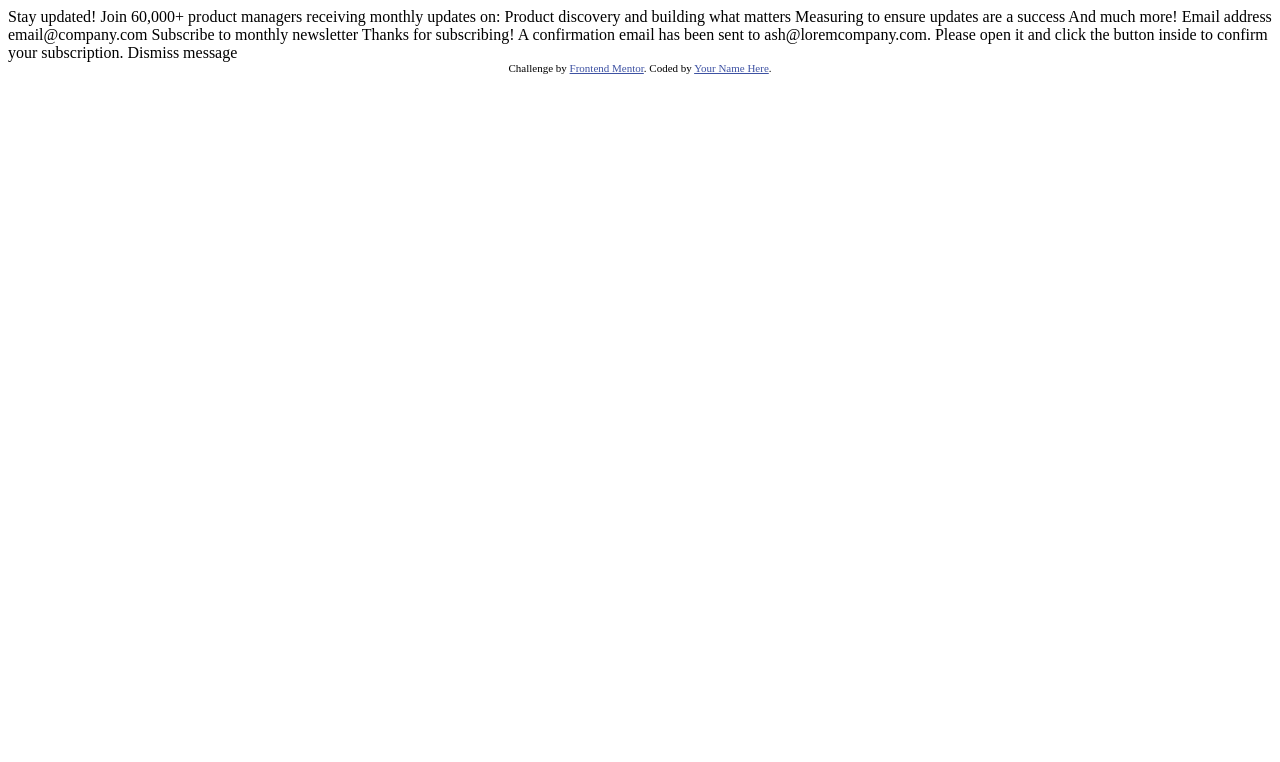
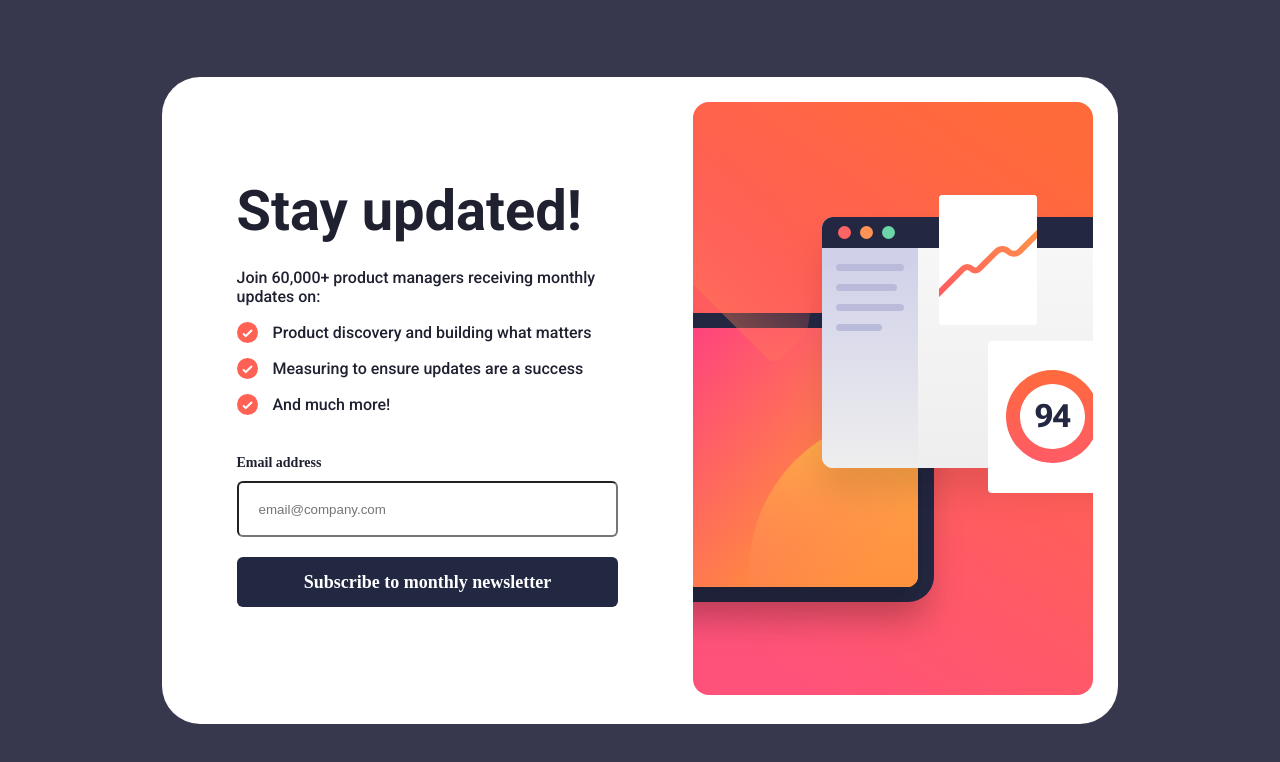
Before and after one commit to luismoreirabr/form, a plain HTML site: page index.html in a window 1280 px wide. Drawn offline with Linux system fonts and the light colour scheme.

Commit message:
feat: main structure and additional form styles

```diff
--- /dev/null
+++ b/css/style.css
@@ -0,0 +1,103 @@
+body {
+    margin: 0;
+    display: flex;
+    justify-content: center;
+    align-items: center;
+    min-height: 100vh;
+    background-color: #37384e;
+}
+
+.centeredElement {
+    height: 100%;
+    background-color: #fff;
+    color: #1f2131;
+    border-radius: 38px;
+    display: grid;
+    grid-template-columns: 1.1fr 0.9fr;
+    justify-content: center;
+    align-items: center;
+    padding: 25px;
+    gap: 25px;
+}
+
+.content {
+padding-inline: 50px;
+}
+
+.title-content {
+    font-size: 56px;
+    line-height: 40px;
+    font-weight: 700 !important;
+    font-family: 'Roboto', sans-serif;
+}
+
+.description-content {
+    max-width: 42ch;
+    font-size: 16px;
+        font-family: 'Roboto', sans-serif;
+
+}
+
+.list-content {
+    display: flex;
+    flex-direction: column;
+    gap: 15px;
+    font-size: 16px;
+        font-family: 'Roboto', sans-serif;
+}
+
+.list-item {
+    display: flex;
+    gap: 15px;
+    align-items: center;
+}
+
+.bg-image img {
+object-fit: contain !important;
+}
+
+.attribution {
+    font-size: 11px;
+    text-align: center;
+  }
+
+  .attribution a {
+    color: hsl(228, 45%, 44%);
+  }
+
+  .form-style{
+    display: flex;
+    flex-direction: column;
+    padding-block: 40px;
+  }
+
+  .form-style input{
+    height: 50px;
+    margin-top: 10px;
+    padding-inline: 20px;
+    border-radius: 6px;
+  }
+
+  .form-style label{
+    font-size: 14px;
+    font-weight: 900;
+  }
+
+  .form-style a{
+    font-size: 18px;
+    color: #fff;
+    text-align: center;
+    background-color: #222742;
+    text-decoration: none;
+    height: 50px;
+    border-radius: 6px;
+    display: flex;
+    justify-content: center;
+    align-items: center;
+    font-weight: bold;
+    margin-top: 20px;
+  }
+
+  input ::placeholder{
+    font-size: 18px !important;
+  }
--- a/index.html
+++ b/index.html
@@ -1,52 +1,41 @@
 <!DOCTYPE html>
 <html lang="en">
+
 <head>
   <meta charset="UTF-8">
-  <meta name="viewport" content="width=device-width, initial-scale=1.0"> <!-- displays site properly based on user's device -->
+  <meta name="viewport" content="width=device-width, initial-scale=1.0">
+  <!-- displays site properly based on user's device -->
 
   <link rel="icon" type="image/png" sizes="32x32" href="./assets/images/favicon-32x32.png">
+  <link rel="stylesheet" type="text/css" href="css/style.css">
+  <link rel="preconnect" href="https://fonts.googleapis.com">
+<link rel="preconnect" href="https://fonts.gstatic.com" crossorigin>
+<link href="https://fonts.googleapis.com/css2?family=Roboto:ital,wght@0,300;0,500;0,700;0,900;1,700&display=swap" rel="stylesheet">
 
-  <title>Frontend Mentor | Newsletter sign-up form with success message</title>
+  <title>Frontend Mentor</title>
 
-  <!-- Feel free to remove these styles or customise in your own stylesheet 👍 -->
-  <style>
-    .attribution { font-size: 11px; text-align: center; }
-    .attribution a { color: hsl(228, 45%, 44%); }
-  </style>
 </head>
+
 <body>
-
-  <!-- Sign-up form start -->
-
-  Stay updated!
-
-  Join 60,000+ product managers receiving monthly updates on:
-
-  Product discovery and building what matters
-  Measuring to ensure updates are a success
-  And much more!
-
-  Email address
-  email@company.com
-
-  Subscribe to monthly newsletter
-
-  <!-- Sign-up form end -->
-
-  <!-- Success message start -->
-
-  Thanks for subscribing!
-
-  A confirmation email has been sent to ash@loremcompany.com.
-  Please open it and click the button inside to confirm your subscription.
-
-  Dismiss message
-
-  <!-- Success message end -->
-
-  <div class="attribution">
-    Challenge by <a href="https://www.frontendmentor.io?ref=challenge" target="_blank">Frontend Mentor</a>.
-    Coded by <a href="#">Your Name Here</a>.
+  <div class="centeredElement">
+    <div class="content">
+      <h1 class="title-content">Stay updated!</h1>
+      <p class="description-content">Join 60,000+ product managers receiving monthly updates on:</p>
+      <div class="list-content">
+        <div class="list-item"><img src="./assets/images/icon-list.svg" alt="Icon List">Product discovery and building
+          what matters</div>
+        <div class="list-item"><img src="./assets/images/icon-list.svg" alt="Icon List">Measuring to ensure updates are
+          a success</div>
+        <div class="list-item"><img src="./assets/images/icon-list.svg" alt="Icon List">And much more!</div>
+      </div>
+        <form class="form-style" action="">
+          <label for="">Email address</label>
+          <input type="text" id="email" placeholder="email@company.com">
+          <a href="#" value="">Subscribe to monthly newsletter</a>
+        </form>
+    </div>
+    <div class="bg-image"><img src="./assets/images/illustration-sign-up-desktop.svg" alt="Background Image"></div>
   </div>
 </body>
+
 </html>
```
Also changed, not shown: js/app.js (added).
